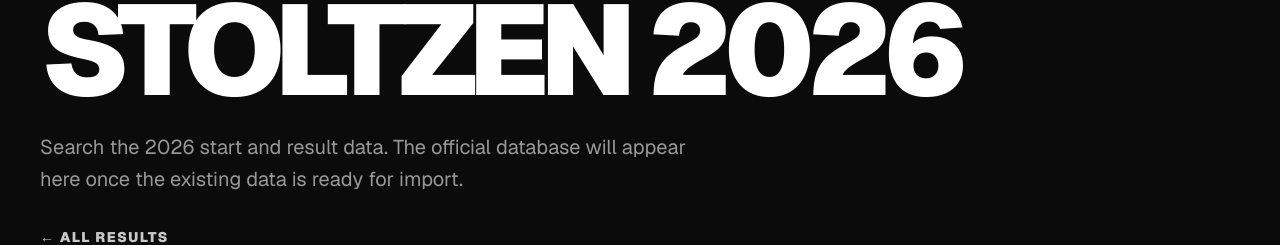
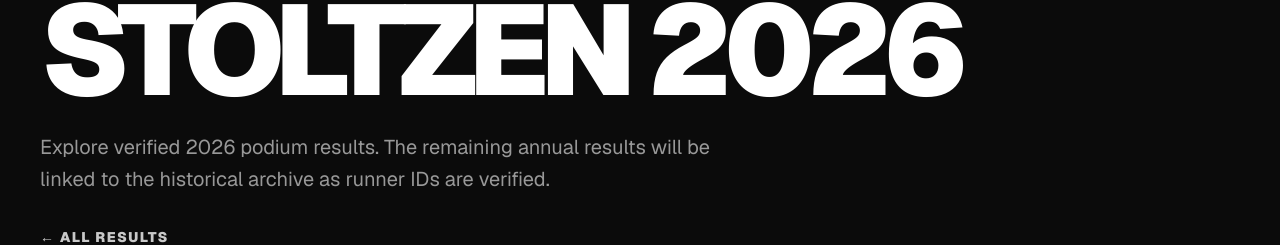
Before and after one commit to PMariusf/stoltzen, a Next.js app: page /en/results/2026 in a window 1280 px wide. Shown: the part 216-461 px from the top of the page. Built offline with nearby package versions, Linux system fonts and the light colour scheme; no server answers; the database is empty.

Commit message:
Clarify 2026 English result archive status

```diff
--- a/src/app/en/results/2026/page.tsx
+++ b/src/app/en/results/2026/page.tsx
@@ -18,8 +18,8 @@ export default function Results2026Page() {
             Stoltzen 2026
           </h1>
           <p className="mt-7 max-w-2xl text-xl leading-8 text-white/58">
-            Search the 2026 start and result data. The official database will
-            appear here once the existing data is ready for import.
+            Explore verified 2026 podium results. The remaining annual results
+            will be linked to the historical archive as runner IDs are verified.
           </p>
 
           <Link href="/en/results" className="text-link mt-8 inline-flex">
```
